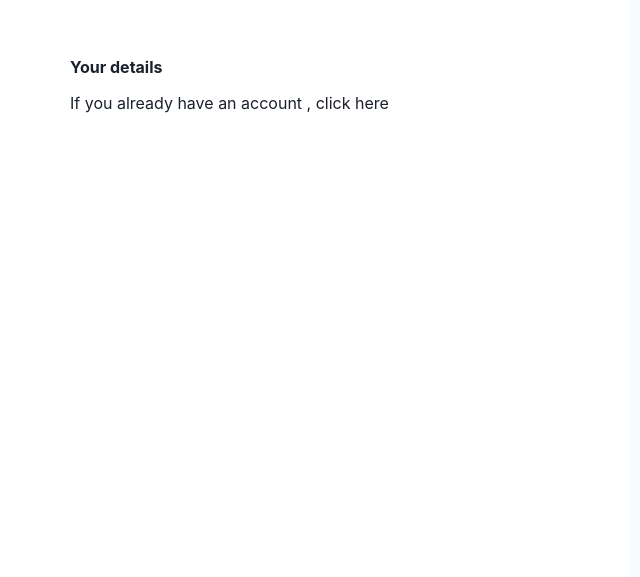
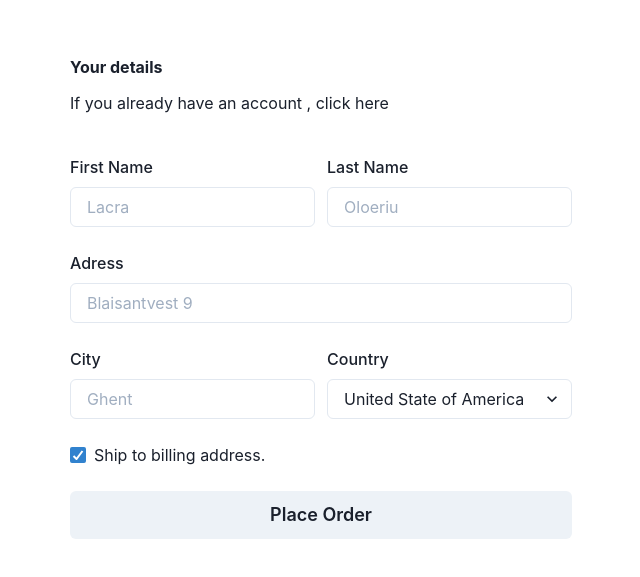
Before and after one commit to lacra-oloeriu/chakra-curs-ts, a React (Create React App) app: page / in a window 1280 px wide. Shown: the part 105-682 px from the top of the page, without its empty margins (10-650 px from the left). Built offline with nearby package versions, Linux system fonts and the light colour scheme.

Commit message:
build details form

```diff
--- a/src/App.tsx
+++ b/src/App.tsx
@@ -14,27 +14,16 @@ import {
 } from "@chakra-ui/react";
 import { ColorModeSwitcher } from "./ColorModeSwitcher";
 import { Logo } from "./Logo";
+import Cart from '../src/cart'
+import Details from '../src/details'
 
 export const App = () => (
   <ChakraProvider theme={theme}>
     <Container maxW="container.xl" p={0}>
       <Flex h="100vh" py={20}>
-        <VStack w="full" h="full" p={20} spacing={10} alignItems="flex-start">
-          <VStack spacing={3} alignItems="flex-start">
-            <Heading size="2x1"> Your details</Heading>
-            <Text> If you already have an account , click here </Text>
-          </VStack>
-        </VStack>
-
-        <VStack
-          w="full"
-          h="full"
-          p={20}
-          spacing={10}
-          alignItems="flex-start"
-          bg="gray.50"
-        ></VStack>
+        <Details/>
+        <Cart />
       </Flex>
     </Container>
   </ChakraProvider>
-);
+)
--- /dev/null
+++ b/src/cart.tsx
@@ -0,0 +1,16 @@
+import { VStack } from "@chakra-ui/react";
+
+const Cart = () => {
+  return (
+    <VStack
+      w="full"
+      h="full"
+      p={10}
+      spacing={10}
+      alignItems="flex-start"
+      bg="gray.50"
+    ></VStack>
+  );
+};
+
+export default Cart;
--- /dev/null
+++ b/src/details.tsx
@@ -0,0 +1,73 @@
+import {
+  FormControl,
+  FormLabel,
+  Input,
+  VStack,
+  Heading,
+  Text,
+  SimpleGrid,
+  Grid,
+  GridItem,
+  Select,
+  Checkbox,
+  Button,
+} from "@chakra-ui/react";
+
+const Details = () => {
+  return (
+    <VStack w="full" h="full" p={20} spacing={10} alignItems="flex-start">
+      <VStack spacing={3} alignItems="flex-start">
+        <Heading size="2x1"> Your details</Heading>
+        <Text> If you already have an account , click here </Text>
+      </VStack>
+      <SimpleGrid columns={2} columnGap={3} rowGap={6} w="full">
+        <GridItem colSpan={1}>
+          <FormControl>
+            <FormLabel>First Name</FormLabel>
+            <Input placeholder="Lacra" />
+          </FormControl>
+        </GridItem>
+        <GridItem colSpan={1}>
+          <FormControl>
+            <FormLabel>Last Name</FormLabel>
+            <Input placeholder="Oloeriu" />
+          </FormControl>
+        </GridItem>
+        <GridItem colSpan={2}>
+          <FormControl>
+            <FormLabel>Adress</FormLabel>
+            <Input placeholder="Blaisantvest 9" />
+          </FormControl>
+        </GridItem>
+        <GridItem colSpan={1}>
+          <FormControl>
+            <FormLabel>City</FormLabel>
+            <Input placeholder="Ghent" />
+          </FormControl>
+        </GridItem>
+        <GridItem colSpan={1}>
+          <FormControl>
+            <FormLabel>Country</FormLabel>
+            <Select>
+              <option value="usa">United State of America</option>
+              <option value="be">Belgium</option>
+              <option value="ro">Roumania</option>
+              <option value="de">Germany</option>
+            </Select>
+          </FormControl>
+        </GridItem>
+        <GridItem colSpan={2}>
+          <Checkbox defaultChecked>Ship to billing address.</Checkbox>
+        </GridItem>
+
+        <GridItem colSpan={2}>
+          <Button size="lg" w="full">
+            Place Order
+          </Button>
+        </GridItem>
+      </SimpleGrid>
+    </VStack>
+  );
+};
+
+export default Details;
```
